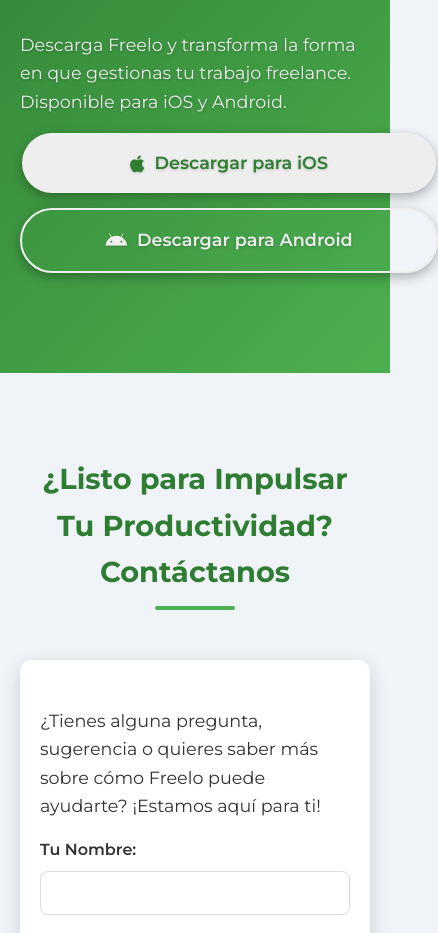
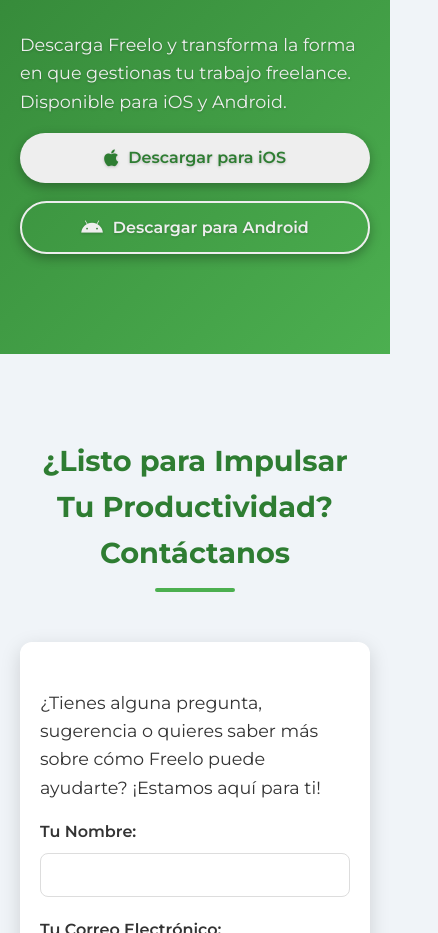
Before and after one commit to joaquinhega/freeloLanding, a plain HTML site: page index.html in a window 390 px wide. Shown: the part 7640-8573 px from the top of the page, 438 px wide, since content can reach past the window. Drawn offline with Linux system fonts and the light colour scheme.

Commit message:
Update style.css

```diff
--- a/assets/css/style.css
+++ b/assets/css/style.css
@@ -137,7 +137,6 @@ p {
     padding: 1rem 20px;
 }
 
-/* Nuevo estilo para el contenedor del logo */
 .logo-container {
     background-color: var(--logo-badge-bg);
     padding: 8px 18px;
@@ -230,7 +229,6 @@ p {
     transform: translateY(-8px) rotate(-45deg);
 }
 
-/* Sección Hero */
 .hero {
     display: flex;
     flex-direction: row;
@@ -244,7 +242,6 @@ p {
     overflow: hidden;
 }
 
-/* Formas de fondo abstractas para el hero */
 .hero::before, .hero::after {
     content: '';
     position: absolute;
@@ -393,12 +390,10 @@ p {
     transform: translateY(-3px);
 }
 
-/* Estilos para iconos en botones */
 .cta-button i {
     font-size: 1.2rem;
 }
 
-/* Secciones de Problema y Solución */
 .problem-solution-grid {
     display: grid;
     grid-template-columns: repeat(auto-fit, minmax(280px, 1fr));
@@ -567,7 +562,7 @@ p {
     transform: translateY(-5px) scale(1.1);
 }
 
-/* Responsive Design */
+/* Responsive */
 @media (max-width: 992px) {
     .hero {
         flex-direction: column;
@@ -593,6 +588,7 @@ p {
         max-width: 80%;
     }
 }
+/* Pantallas pequeñas */
 
 @media (max-width: 768px) {
     .navbar {
@@ -650,7 +646,6 @@ p {
         gap: 15px;
     }
 
-    /* Ajusta el padding de los elementos en las grids */
     .feature-item, .tech-item, .diff-item, .problem-item, .solution-item {
         padding: 30px 15px;
     }
@@ -659,9 +654,25 @@ p {
         flex-direction: column;
         gap: 15px;
     }
+    .section#descarga .call-to-action {
+        justify-content: center;
+        align-items: center;
+        flex-direction: column;
+        gap: 18px;
+    }
+
+    .section#descarga .cta-button {
+        max-width: 320px;
+        width: 100%;
+        margin: 0 auto;
+        padding: 14px 24px;
+        font-size: 1.08rem;
+        box-sizing: border-box;
+        border-radius: 40px;
+    }
 }
 
-/* Media Query para pantallas muy pequeñas (teléfonos pequeños) */
+/* Pantallas muy pequeñas */
 @media (max-width: 480px) {
     h1 {
         font-size: 2rem;
@@ -678,4 +689,9 @@ p {
     .contact-form-container {
         padding: 30px 20px;
     }
+    .section#descarga .cta-button {
+        max-width: 95vw;
+        font-size: 1rem;
+        padding: 12px 10px;
+    }
 }
```
